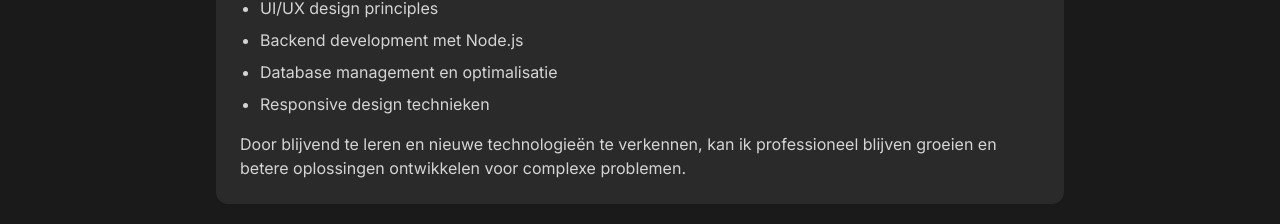
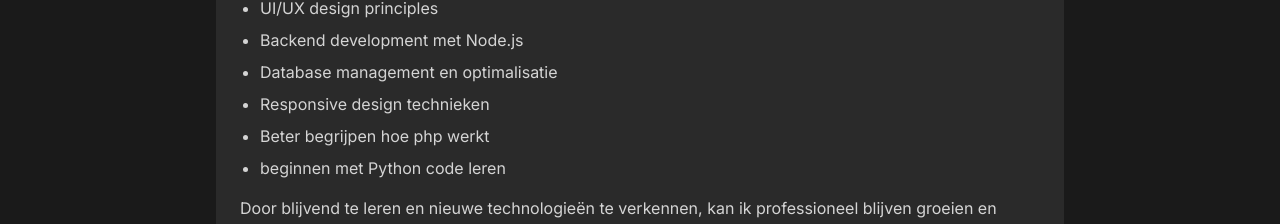
Before and after one commit to 100184/toine-portfolio-animate, a React (Vite) app: page / in a window 1280 px wide. Shown: the part 1800-2024 px from the top of the page. Built offline with nearby package versions, Linux system fonts and the light colour scheme.

Commit message:
Update SkillsSection.tsx

```diff
--- a/src/components/Skills/SkillsSection.tsx
+++ b/src/components/Skills/SkillsSection.tsx
@@ -66,6 +66,8 @@ const SkillsSection: React.FC = () => {
               <li>Backend development met Node.js</li>
               <li>Database management en optimalisatie</li>
               <li>Responsive design technieken</li>
+              <li>Beter begrijpen hoe php werkt</li>
+              <li>beginnen met Python code leren</li>
             </ul>
             <p className="text-white/80 mt-4">
               Door blijvend te leren en nieuwe technologieën te verkennen, kan ik professioneel blijven groeien en betere oplossingen ontwikkelen voor complexe problemen.
```
